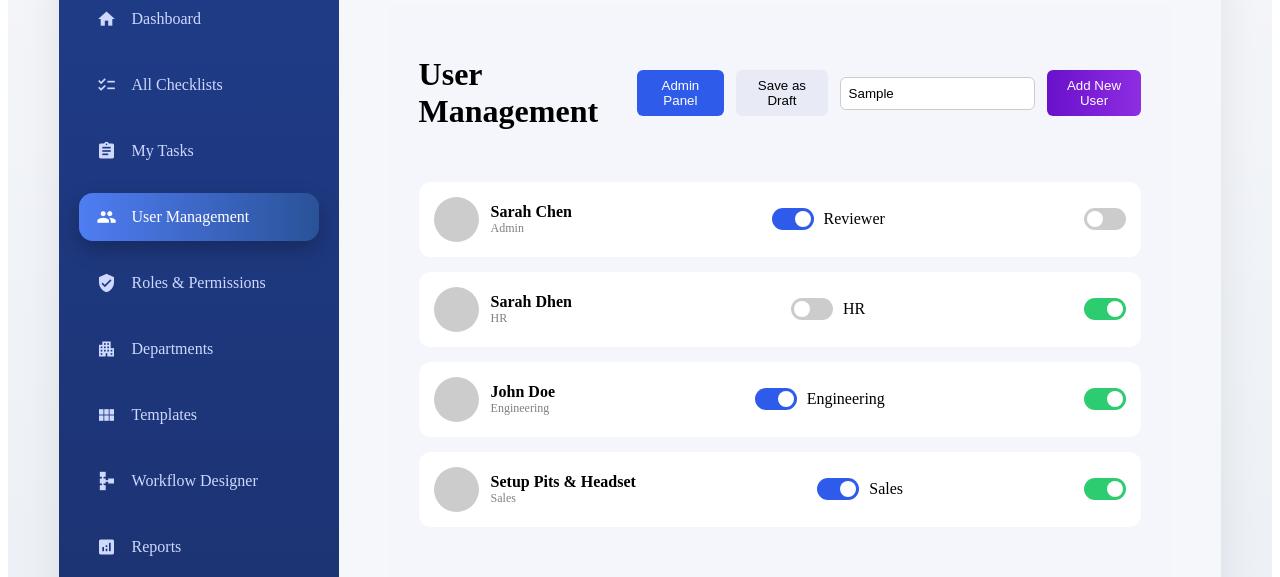
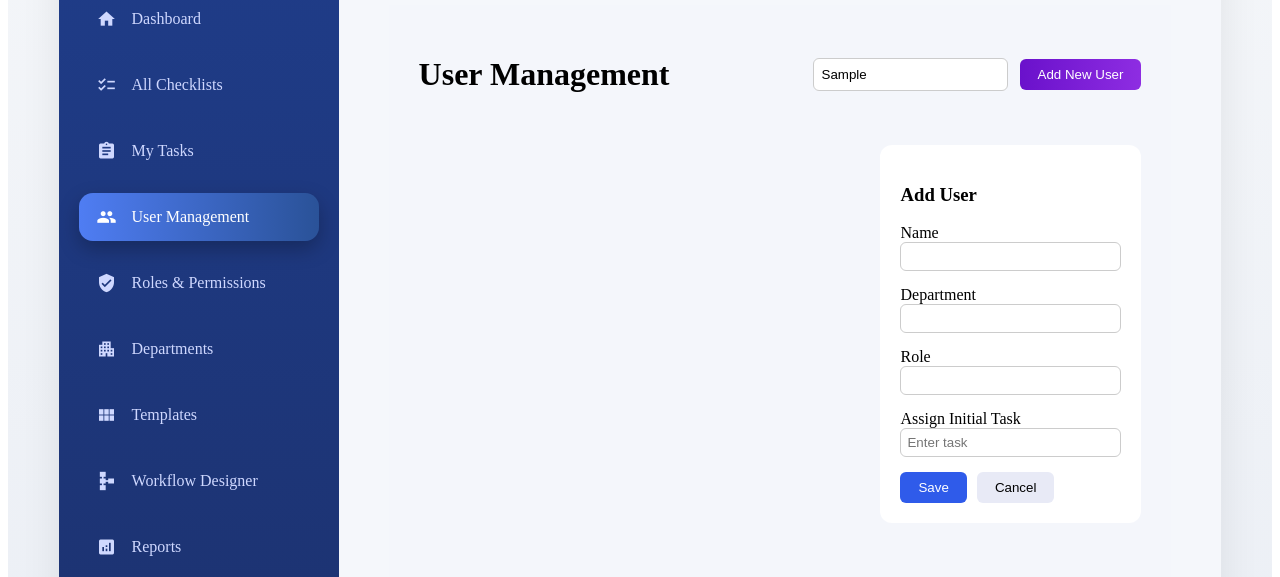
Before and after one commit to itsnagpal/Checkmate, an Angular app in the folder Checkmate/: page /admin/users in a window 1280 px wide. Both pictures are taken after typing "Sample" into the empty fields and a click on the button "Add New User". Shown: the part 129-706 px from the top of the page. Built offline with nearby package versions, Linux system fonts and the light colour scheme.

Commit message:
user-management updates

```diff
--- a/Checkmate/src/app/pages/user-management/user-management.component.css
+++ b/Checkmate/src/app/pages/user-management/user-management.component.css
@@ -169,3 +169,69 @@ input:checked + .slider:before {
   border: none;
   border-radius: 6px;
 }
+.form-group {
+  margin-bottom: 15px;
+  display: flex;
+  flex-direction: column;
+}
+
+.form-group input {
+  padding: 6px;
+  border-radius: 6px;
+  border: 1px solid #ccc;
+}
+
+.form-buttons {
+  margin-top: 15px;
+  display: flex;
+  gap: 10px;
+}
+.no-task {
+  color: gray;
+  font-size: 14px;
+  margin-bottom: 10px;
+}
+
+.task-item {
+  display: flex;
+  justify-content: space-between;
+  align-items: center;
+  background: #f2f3f7;
+  padding: 8px 12px;
+  border-radius: 8px;
+  margin-bottom: 8px;
+}
+
+.remove-btn {
+  background: transparent;
+  border: none;
+  color: red;
+  cursor: pointer;
+  font-size: 14px;
+}
+
+.task-assign {
+  margin-top: 15px;
+  display: flex;
+  gap: 10px;
+}
+
+.task-assign input {
+  flex: 1;
+  padding: 6px;
+  border-radius: 6px;
+  border: 1px solid #ccc;
+}
+
+.assign-btn {
+  background: #5c2dd5;
+  color: white;
+  border: none;
+  padding: 6px 14px;
+  border-radius: 6px;
+  cursor: pointer;
+}
+
+.assign-btn:hover {
+  background: #4b23b3;
+}
--- a/Checkmate/src/app/pages/user-management/user-management.component.html
+++ b/Checkmate/src/app/pages/user-management/user-management.component.html
@@ -1,67 +1,131 @@
 <div class="page-container">
 
+  <!-- HEADER -->
   <div class="top-header">
     <h1>User Management</h1>
 
     <div class="header-actions">
-      <button class="primary-btn">Admin Panel</button>
-      <button class="secondary-btn">Save as Draft</button>
+      <input type="text"
+             placeholder="Search"
+             class="search-input"
+             [(ngModel)]="searchText">
 
-      <input type="text" placeholder="Search" class="search-input">
-      <button class="add-btn">Add New User</button>
+      <button class="add-btn"
+              (click)="openAddUser()">
+        Add New User
+      </button>
     </div>
   </div>
 
   <div class="content">
 
+    <!-- LEFT SIDE -->
     <div class="user-list">
 
       <div class="user-row"
-           *ngFor="let user of users"
+           *ngFor="let user of filteredUsers"
            (click)="selectUser(user)"
-           [class.active]="selectedUser === user">
+           [class.active]="selectedUser?.id === user.id">
 
-        <div class="user-info">
-          <div class="avatar"></div>
-          <div>
-            <div class="name">{{ user.name }}</div>
-            <div class="department">{{ user.department }}</div>
-          </div>
+        <div>
+          <div class="name">{{ user.name }}</div>
+          <div class="department">{{ user.department }}</div>
         </div>
 
-        <div class="role-toggle">
-          <label class="switch">
-            <input type="checkbox" [(ngModel)]="user.roleEnabled">
-            <span class="slider"></span>
-          </label>
-          <span class="role-label">{{ user.role }}</span>
-        </div>
-
-        <div class="executor-toggle">
-          <label class="switch green">
-            <input type="checkbox" [(ngModel)]="user.executorEnabled">
-            <span class="slider"></span>
-          </label>
+        <div>
+          {{ user.role }}
         </div>
 
       </div>
 
     </div>
 
-    <div class="side-panel" *ngIf="selectedUser">
-      <h3>Task Name</h3>
-      <p>Edit User</p>
 
-      <div class="panel-section">
-        <h4>Assign</h4>
-        <label><input type="radio"> Change Role</label>
-        <label><input type="radio"> Change Department</label>
+    <!-- RIGHT SIDE -->
+    <div class="side-panel">
+
+      <!-- VIEW MODE -->
+      <div *ngIf="selectedUser && !isEditing && !isAdding">
+
+        <h3>{{ selectedUser.name }}</h3>
+        <p><strong>Department:</strong> {{ selectedUser.department }}</p>
+        <p><strong>Role:</strong> {{ selectedUser.role }}</p>
+        <p><strong>Status:</strong>
+          {{ selectedUser.active ? 'Active' : 'Disabled' }}
+        </p>
+
+        <button class="primary-btn"
+                (click)="openEditUser()">
+          Edit User
+        </button>
+
+        <button class="danger-btn"
+                (click)="disableAccount()">
+          Disable User
+        </button>
+
+        <hr>
+
+        <h4>Allocated Tasks</h4>
+
+        <div *ngIf="selectedUser.tasks.length === 0">
+          No tasks assigned
+        </div>
+
+        <div *ngFor="let task of selectedUser.tasks"
+             class="task-item">
+          {{ task }}
+          <button (click)="removeTask(task)">✖</button>
+        </div>
+
+        <div class="task-assign">
+          <input type="text"
+                 [(ngModel)]="newTask"
+                 placeholder="New task">
+          <button (click)="allocateTask()">Allocate</button>
+        </div>
+
       </div>
 
-      <div class="panel-section">
-        <h4>Actions</h4>
-        <button class="danger-btn">Disable Account</button>
-      </div>
+
+      <!-- ADD OR EDIT MODE -->
+      <!-- ADD OR EDIT MODE -->
+<div *ngIf="isEditing || isAdding">
+
+  <h3>{{ isAdding ? 'Add User' : 'Edit User' }}</h3>
+
+  <div class="form-group">
+    <label>Name</label>
+    <input type="text" [(ngModel)]="formUser.name">
+  </div>
+
+  <div class="form-group">
+    <label>Department</label>
+    <input type="text" [(ngModel)]="formUser.department">
+  </div>
+
+  <div class="form-group">
+    <label>Role</label>
+    <input type="text" [(ngModel)]="formUser.role">
+  </div>
+
+  <!-- 🔥 SHOW ONLY WHEN ADDING -->
+  <div class="form-group" *ngIf="isAdding">
+    <label>Assign Initial Task</label>
+    <input type="text" [(ngModel)]="initialTask" placeholder="Enter task">
+  </div>
+
+  <div class="form-buttons">
+    <button class="primary-btn" (click)="saveUser()">
+      Save
+    </button>
+
+    <button class="secondary-btn" (click)="cancel()">
+      Cancel
+    </button>
+  </div>
+
+</div>
 
     </div>
 
--- a/Checkmate/src/app/pages/user-management/user-management.component.ts
+++ b/Checkmate/src/app/pages/user-management/user-management.component.ts
@@ -1,11 +1,12 @@
 import { Component } from '@angular/core';
 
 interface User {
+  id: number;
   name: string;
   department: string;
-  roleEnabled: boolean;
-  executorEnabled: boolean;
   role: string;
+  active: boolean;
+  tasks: string[];
 }
 
 @Component({
@@ -15,41 +16,106 @@ interface User {
 })
 export class UserManagementComponent {
 
+  searchText = '';
+  newTask = '';
+  initialTask = '';   // 🔥 NEW for Add User
+
+  isEditing = false;
+  isAdding = false;
+
   users: User[] = [
-    {
-      name: 'Sarah Chen',
-      department: 'Admin',
-      roleEnabled: true,
-      executorEnabled: false,
-      role: 'Reviewer'
-    },
-    {
-      name: 'Sarah Dhen',
-      department: 'HR',
-      roleEnabled: false,
-      executorEnabled: true,
-      role: 'HR'
-    },
-    {
-      name: 'John Doe',
-      department: 'Engineering',
-      roleEnabled: true,
-      executorEnabled: true,
-      role: 'Engineering'
-    },
-    {
-      name: 'Setup Pits & Headset',
-      department: 'Sales',
-      roleEnabled: true,
-      executorEnabled: true,
-      role: 'Sales'
-    }
+    { id: 1, name: 'Ram', department: 'Admin', role: 'Reviewer', active: true, tasks: ['Audit Review'] },
+    { id: 2, name: 'Garv', department: 'HR', role: 'HR', active: true, tasks: [] },
+    { id: 3, name: 'John Doe', department: 'Engineering', role: 'Engineer', active: true, tasks: ['System Setup'] }
   ];
 
   selectedUser: User | null = null;
 
+  formUser: User = this.getEmptyUser();
+
+  getEmptyUser(): User {
+    return {
+      id: 0,
+      name: '',
+      department: '',
+      role: '',
+      active: true,
+      tasks: []
+    };
+  }
+
+  get filteredUsers() {
+    return this.users.filter(user =>
+      user.name.toLowerCase().includes(this.searchText.toLowerCase())
+    );
+  }
+
   selectUser(user: User) {
     this.selectedUser = user;
+    this.isEditing = false;
+    this.isAdding = false;
+    this.formUser = { ...user };
   }
 
+  openAddUser() {
+    this.isAdding = true;
+    this.isEditing = false;
+    this.selectedUser = null;
+    this.formUser = this.getEmptyUser();
+    this.initialTask = '';
+  }
+
+  openEditUser() {
+    if (!this.selectedUser) return;
+    this.isEditing = true;
+    this.isAdding = false;
+    this.formUser = { ...this.selectedUser };
+  }
+
+  saveUser() {
+
+    // 🔥 ADD USER LOGIC
+    if (this.isAdding) {
+
+      if (this.initialTask.trim() !== '') {
+        this.formUser.tasks.push(this.initialTask.trim());
+      }
+
+      this.formUser.id = Date.now();
+      this.users.push({ ...this.formUser });
+
+      this.isAdding = false;
+      this.initialTask = '';
+    }
+
+    // 🔥 EDIT USER LOGIC
+    if (this.isEditing && this.selectedUser) {
+      Object.assign(this.selectedUser, this.formUser);
+      this.isEditing = false;
+    }
+  }
+
+  cancel() {
+    this.isEditing = false;
+    this.isAdding = false;
+  }
+
+  disableAccount() {
+    if (this.selectedUser) {
+      this.selectedUser.active = false;
+    }
+  }
+
+  allocateTask() {
+    if (this.selectedUser && this.newTask.trim() !== '') {
+      this.selectedUser.tasks.push(this.newTask.trim());
+      this.newTask = '';
+    }
+  }
+
+  removeTask(task: string) {
+    if (!this.selectedUser) return;
+    this.selectedUser.tasks =
+      this.selectedUser.tasks.filter(t => t !== task);
+  }
 }
```
